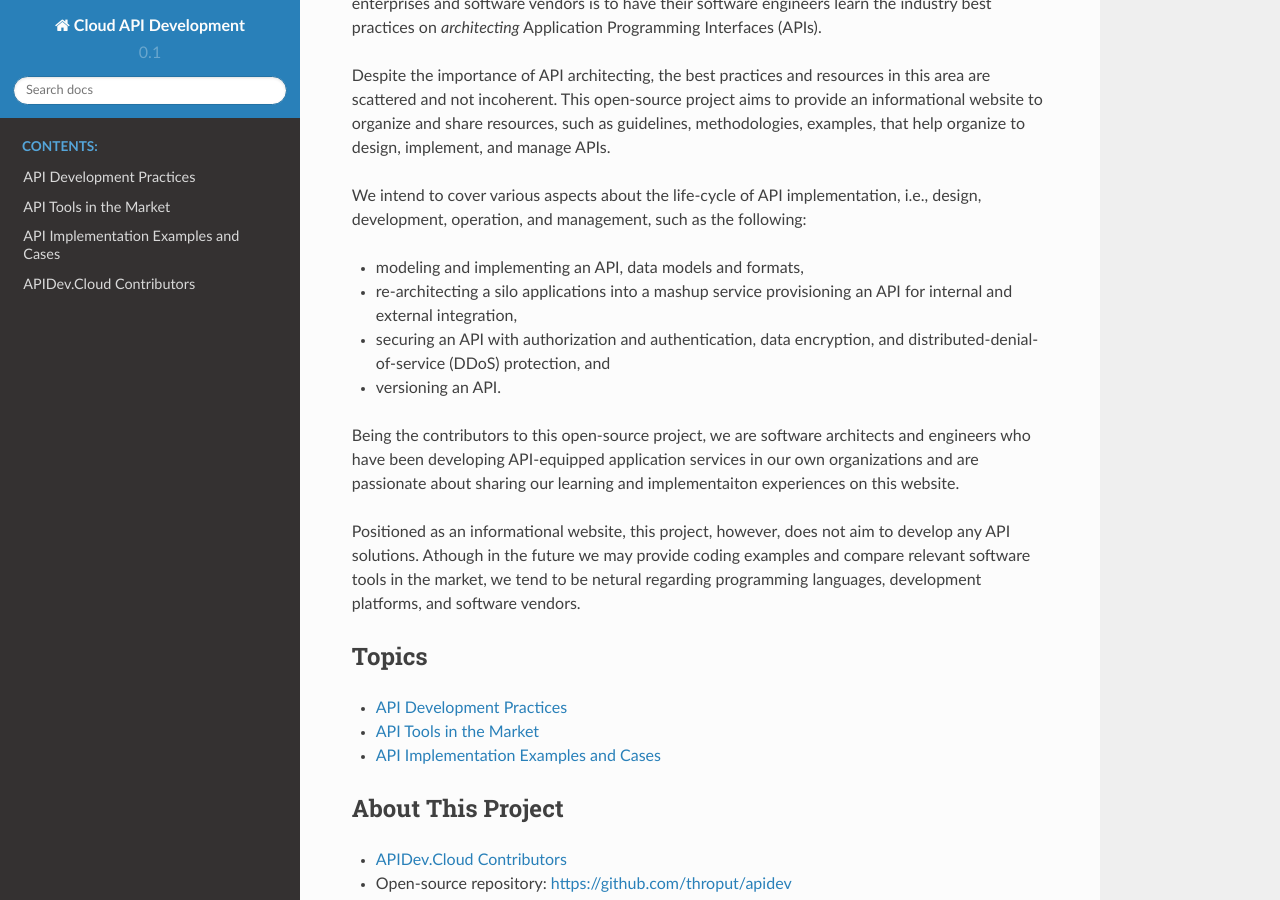
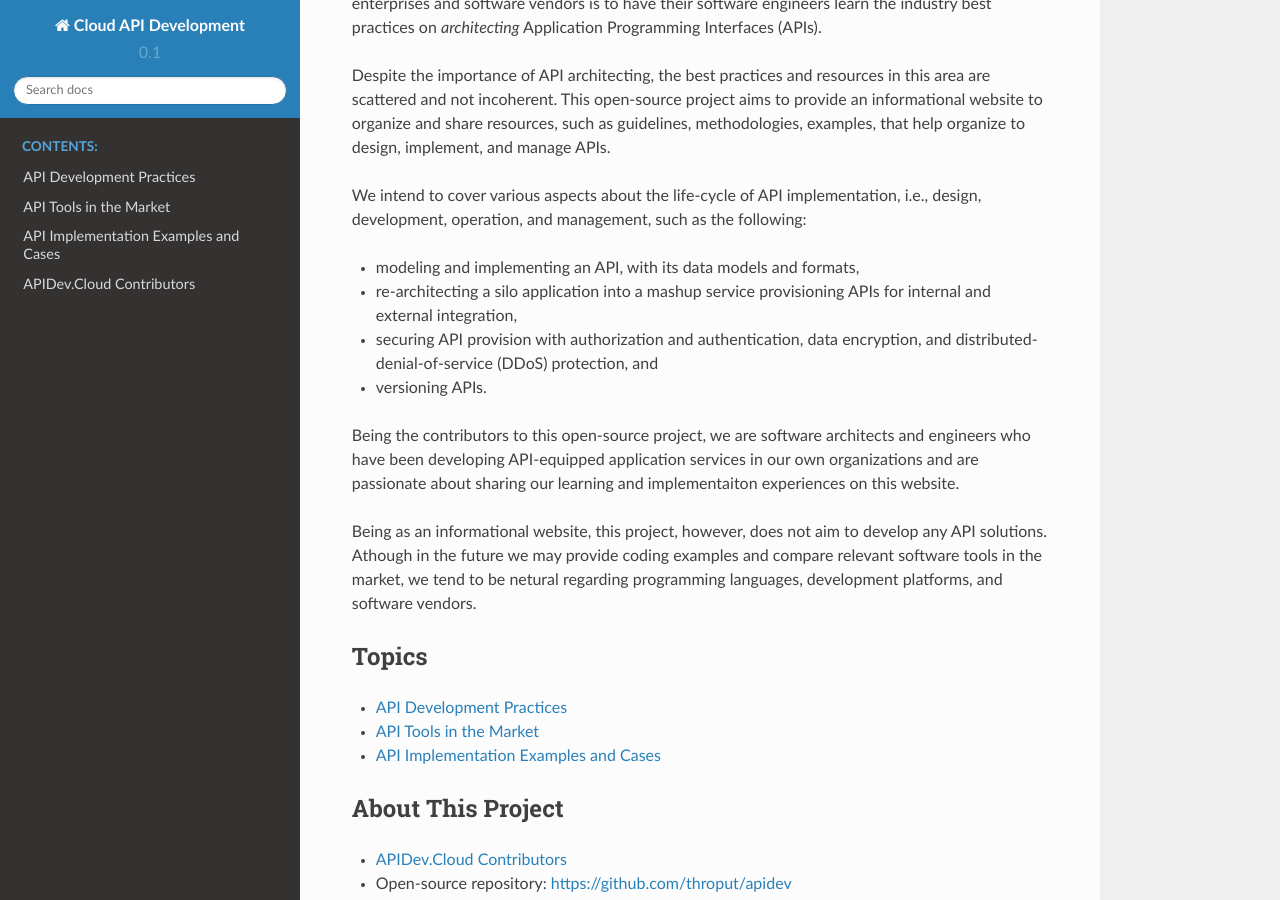
Before and after one commit to throput/apidev, a Sphinx documentation site: the page built from docs/source/index.rst, in a window 1280 px wide and 900 px high, scrolled down 248 px. Built offline with Sphinx 7.4.7 and the Read the Docs theme 2.0.0, drawn with Linux system fonts in a browser that asks for light colours.

Commit message:
edit index

```diff
--- a/docs/source/index.rst
+++ b/docs/source/index.rst
@@ -18,19 +18,19 @@ and manage APIs.
 We intend to cover various aspects about the life-cycle of API implementation,
 i.e., design, development, operation, and management, such as the following:
 
-* modeling and implementing an API, data models and formats,
-* re-architecting a silo applications into a mashup service provisioning an
-  API for internal and external integration,
-* securing an API with authorization and authentication, data encryption, and
-  distributed-denial-of-service (DDoS) protection, and
-* versioning an API.
+* modeling and implementing an API, with its data models and formats,
+* re-architecting a silo application into a mashup service provisioning APIs
+  for internal and external integration,
+* securing API provision with authorization and authentication, data
+  encryption, and distributed-denial-of-service (DDoS) protection, and
+* versioning APIs.
 
 Being the contributors to this open-source project, we are software architects
 and engineers who have been developing API-equipped application services in
 our own organizations and are passionate about sharing our learning and
 implementaiton experiences on this website.
 
-Positioned as an informational website, this project, however, does not aim to
+Being as an informational website, this project, however, does not aim to
 develop any API solutions. Athough in the future we may provide coding
 examples and compare relevant software tools in the market, we tend to be
 netural regarding programming languages, development platforms, and software
```
